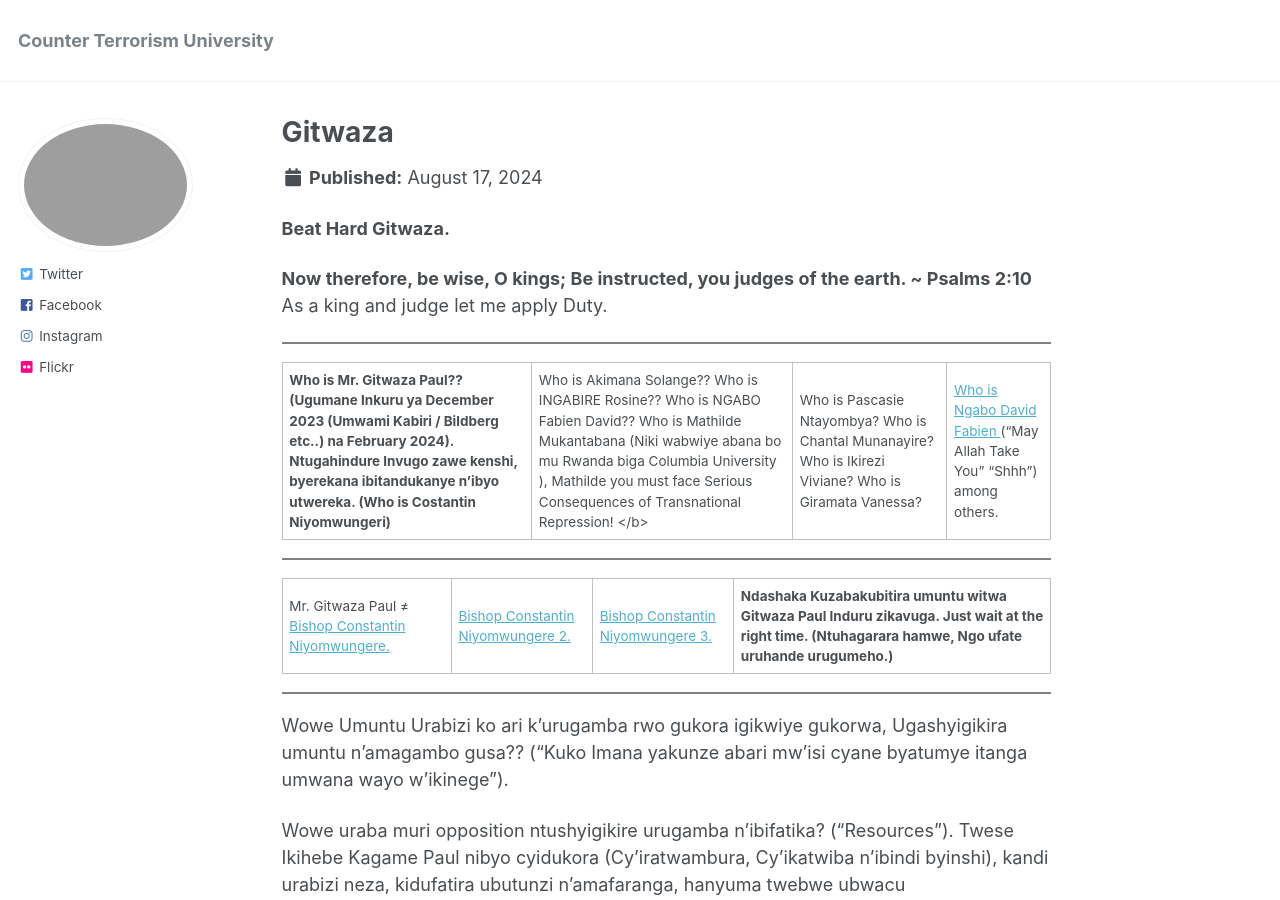
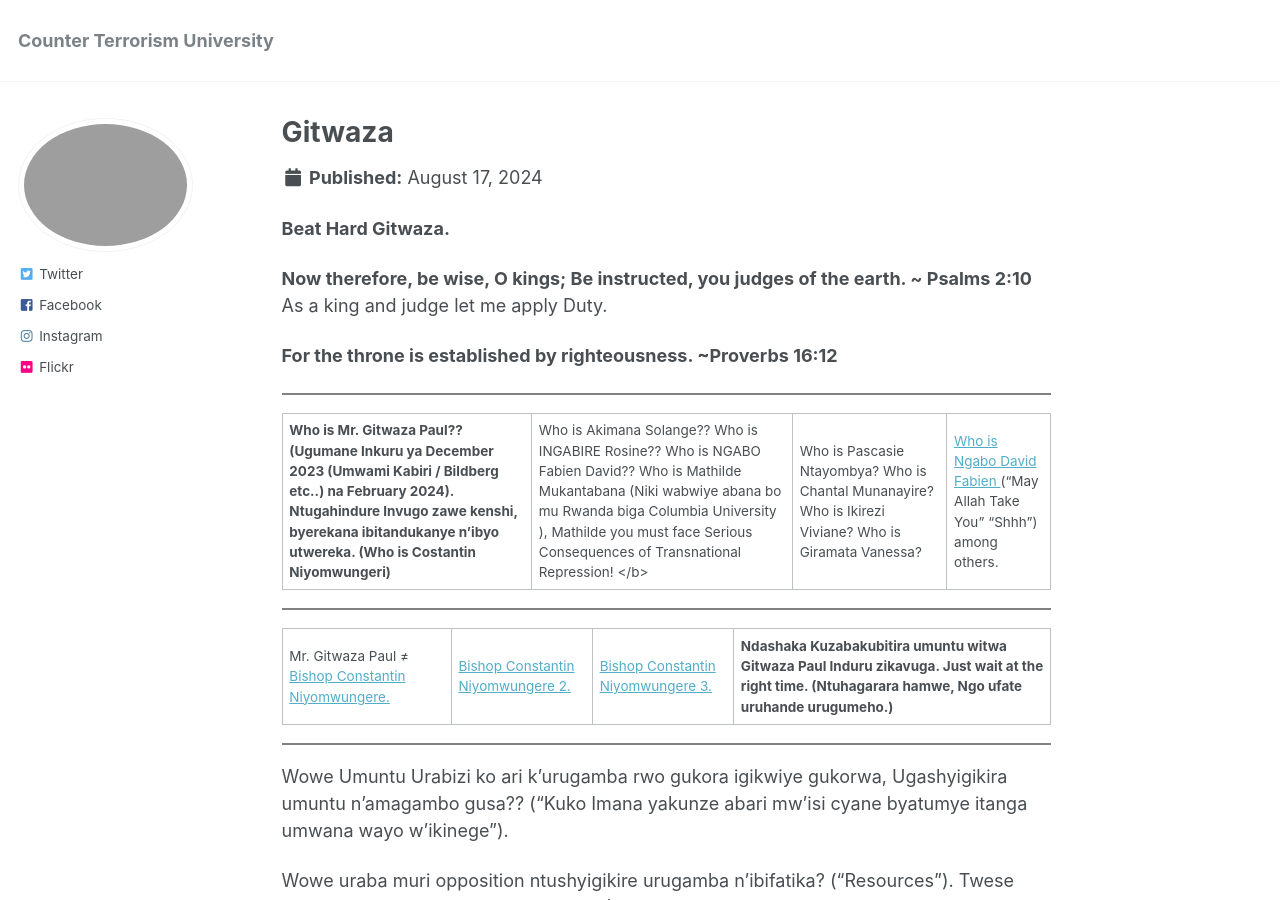
Before and after one commit to phdcsseiden/phdcsseiden.github.io, a Jekyll site: the page built from _pages/Gitwaza.md, in a window 1280 px wide and 900 px high. Built offline with Jekyll 4.4.1, drawn with Linux system fonts in a browser that asks for light colours.

Commit message:
Update Gitwaza.md

```diff
--- a/_pages/Gitwaza.md
+++ b/_pages/Gitwaza.md
@@ -14,6 +14,9 @@ modified: 2024-08-17
 
 <b> Now therefore, be wise, O kings; Be instructed,
 you judges of the earth. ~ Psalms 2:10 </b> As a king and judge let me apply Duty.
+
+
+<b> For the throne is established by righteousness. ~Proverbs 16:12 </b>
 
 
 <hr style="height:2px;border-width:0;color:gray;background-color:gray">
```
